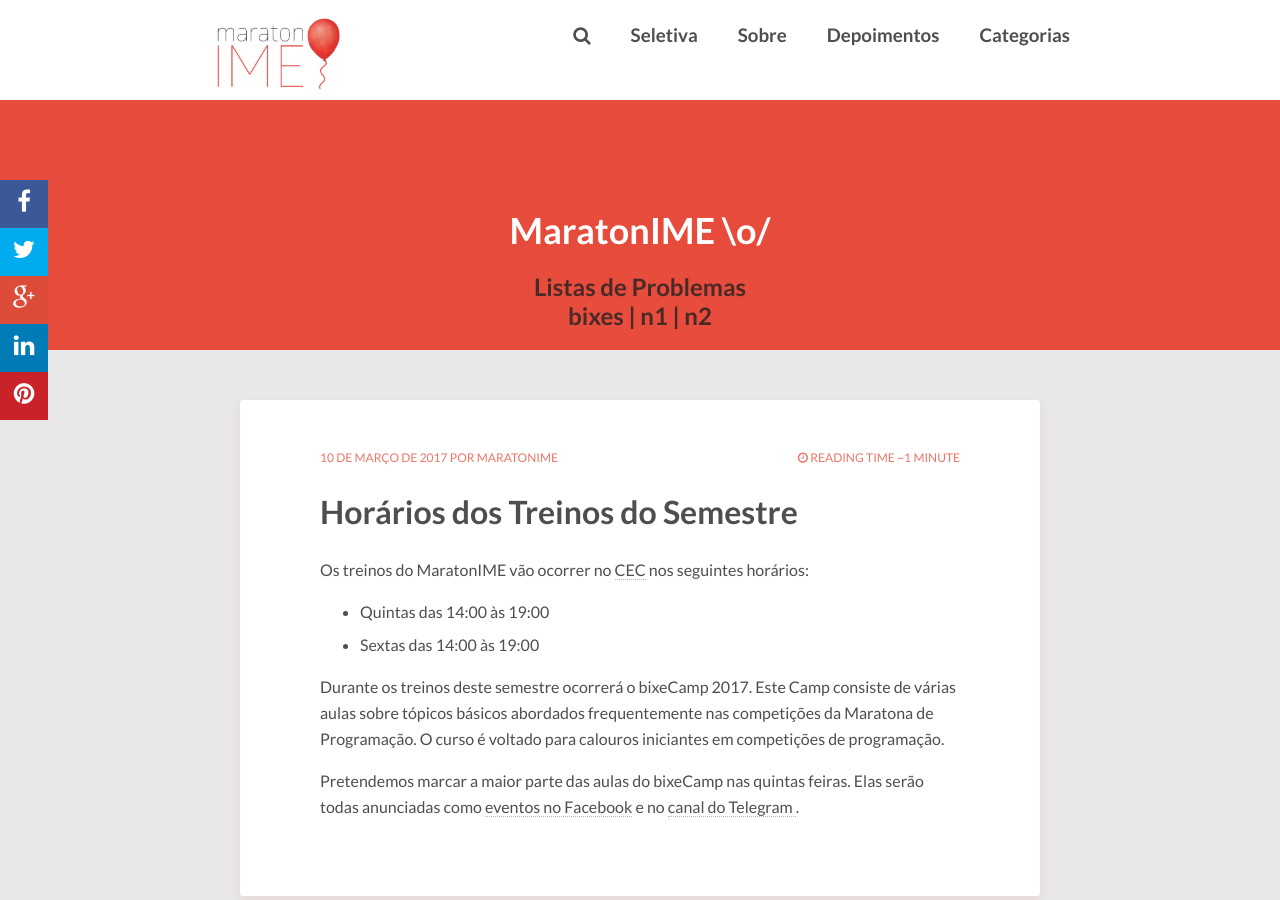
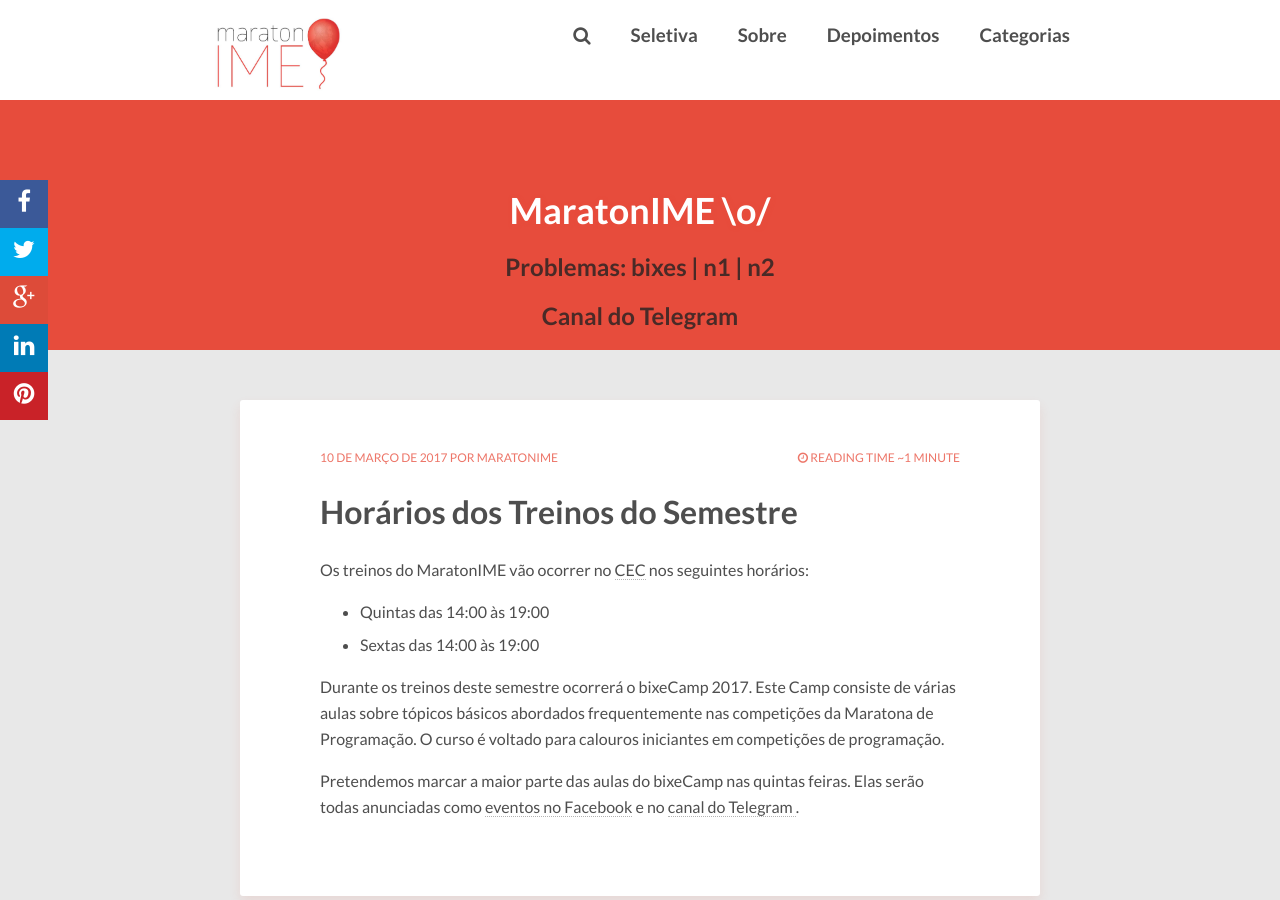
Before and after one commit to maratonusp/blog, a Jekyll site: the page built from index.html, in a window 1280 px wide and 900 px high. Built offline with Jekyll 4.4.1, drawn with Linux system fonts in a browser that asks for light colours; nearby versions of some CDN libraries; the list of posts is cut into pages by our own code; comment, search, counter and statistics services are not loaded.

Commit message:
Colocando canal no header

```diff
--- a/_includes/header.html
+++ b/_includes/header.html
@@ -46,8 +46,8 @@
     <div class="header-title-wrap">
       <h1>{{ page.title }}</h1>
       {% if page.fixednotice %}
-        <h2><span class="entry-date">Listas de Problemas </span> <br />
-        <span class="entry-date"><a href="http://tinyurl.com/maratonalista">bixes</a> | <a href="http://tinyurl.com/contest-usp-n1">n1</a> | <a href="http://tinyurl.com/contest-usp-n2">n2</a></span></h2>
+        <h2><span class="entry-date">Problemas:</span> <span class="entry-date"><a href="http://tinyurl.com/maratonalista">bixes</a> | <a href="http://tinyurl.com/contest-usp-n1">n1</a> | <a href="http://tinyurl.com/contest-usp-n2">n2</a></span></h2>
+        <h2><span class="entry-date"><a href="https://t.me/maratonime">Canal do Telegram</a> </h2>
       {% endif %}
       {% if page.date %}
         <h2><span class="entry-date date published updated"><time datetime="{{ page.date | date_to_xmlschema }}">{{ page.date | date: "%B %d, %Y" }}</time></span></h2>
```
